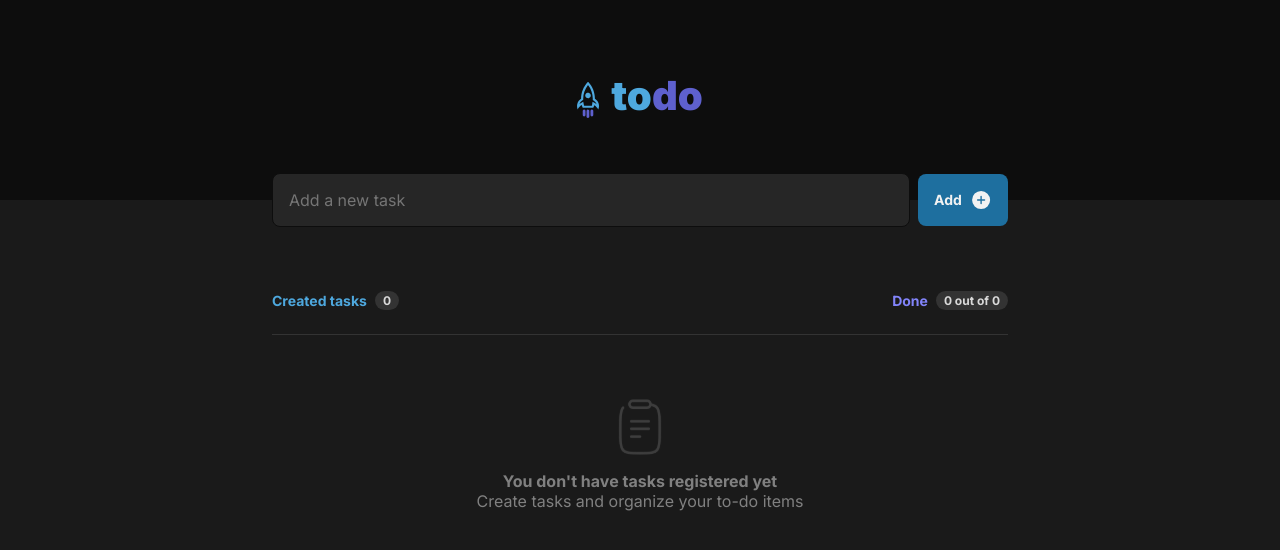
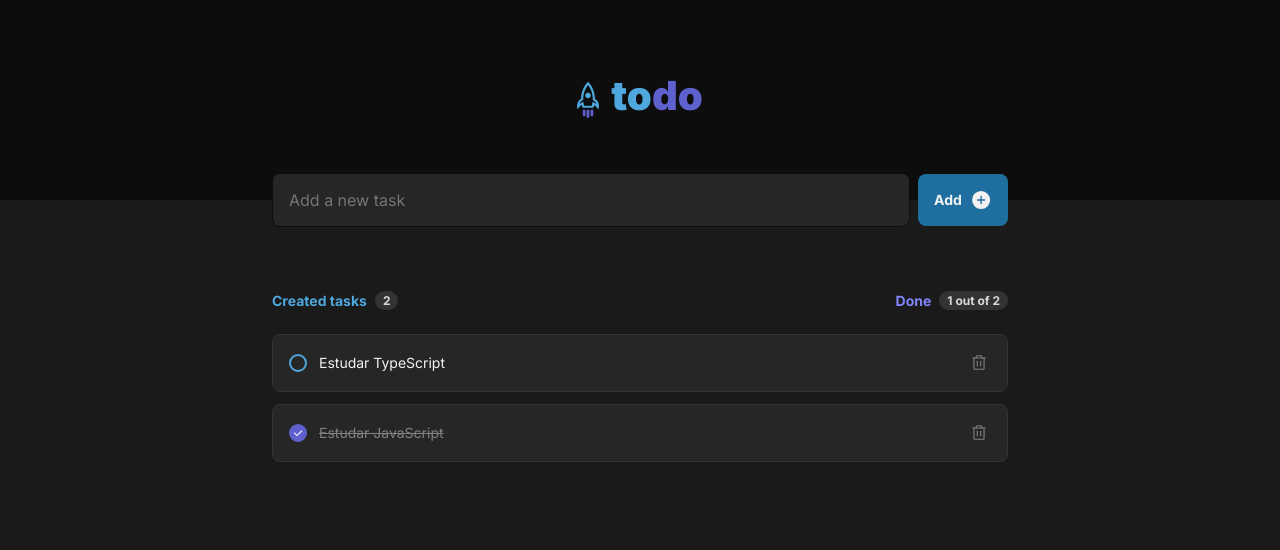
Before and after one commit to thullyoufrn/to-do, a React (Vite) app: page / in a window 1280 px wide. Shown: the top 550 px of the page. Built offline with nearby package versions, Linux system fonts and the light colour scheme.

Commit message:
Update App.tsx

```diff
--- a/src/App.tsx
+++ b/src/App.tsx
@@ -15,7 +15,18 @@ interface taskStructure {
   isComplete: boolean;
 }
 
-const initialTasks: taskStructure[] = []
+const initialTasks: taskStructure[] = [
+  {
+    id: 1,
+    taskTitle: "Estudar TypeScript",
+    isComplete: false,
+  },
+  {
+    id: 2,
+    taskTitle: "Estudar JavaScript",
+    isComplete: true,
+  },
+]
 
 export function App() {
   const [tasks, setTasks] = useState<taskStructure[]>(initialTasks)
```
